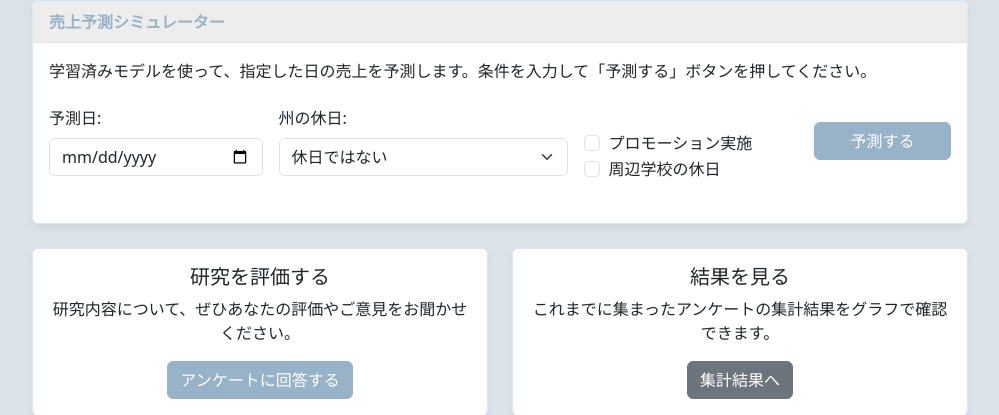
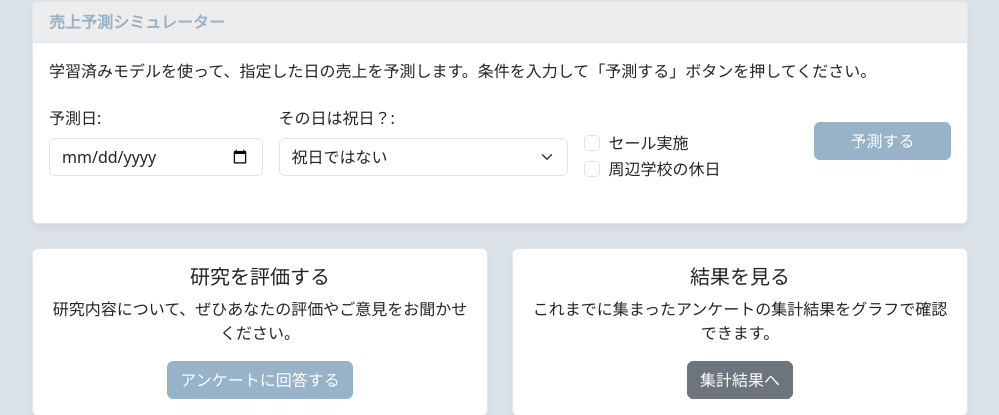
Before and after one commit to KotaTamaki/system_introduce, a Flask app: page / in a window 1280 px wide. Shown: the part 633-1048 px from the top of the page, without its empty margins (140-1139 px from the left). Run offline with Flask 3, Linux system fonts and the light colour scheme.

Commit message:
シュミレーションの編集

```diff
--- a/templates/index.html
+++ b/templates/index.html
@@ -24,10 +24,10 @@
                     <input type="date" class="form-control" id="prediction_date" name="prediction_date" required>
                 </div>
                 <div class="col-md-4">
-                    <label for="state_holiday" class="form-label">州の休日:</label>
+                    <label for="state_holiday" class="form-label">その日は祝日？:</label>
                     <select class="form-select" id="state_holiday" name="state_holiday">
-                        <option value="0" selected>休日ではない</option>
-                        <option value="a">休日</option>
+                        <option value="0" selected>祝日ではない</option>
+                        <option value="a">祝日</option>
                     </select>
                 </div>
                 <div class="col-md-3">
@@ -35,7 +35,7 @@
                     <div class="form-check">
                         <input class="form-check-input" type="checkbox" value="1" id="promo" name="promo">
                         <label class="form-check-label" for="promo">
-                            プロモーション実施
+                            セール実施
                         </label>
                     </div>
                     <div class="form-check">
```
